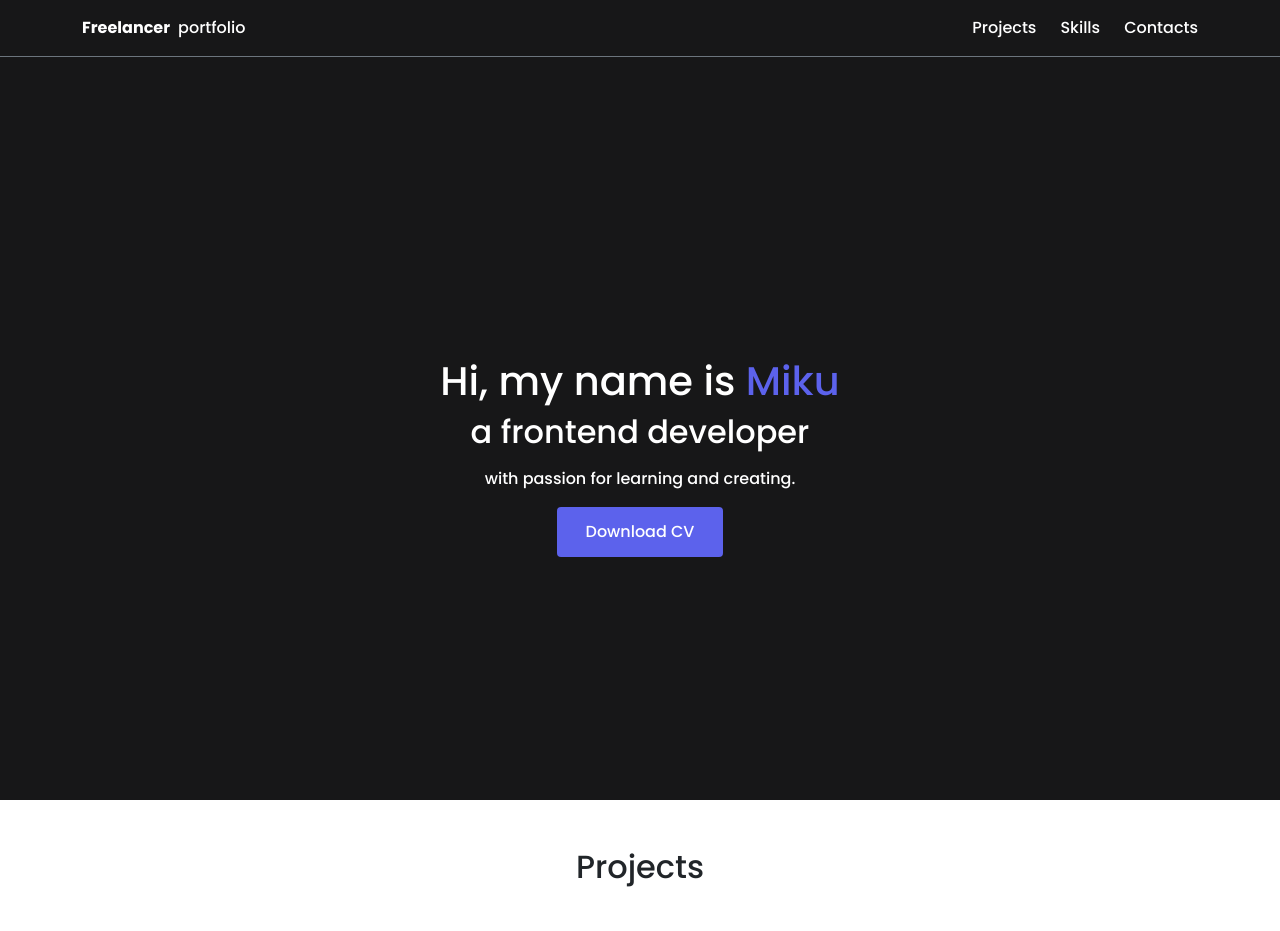
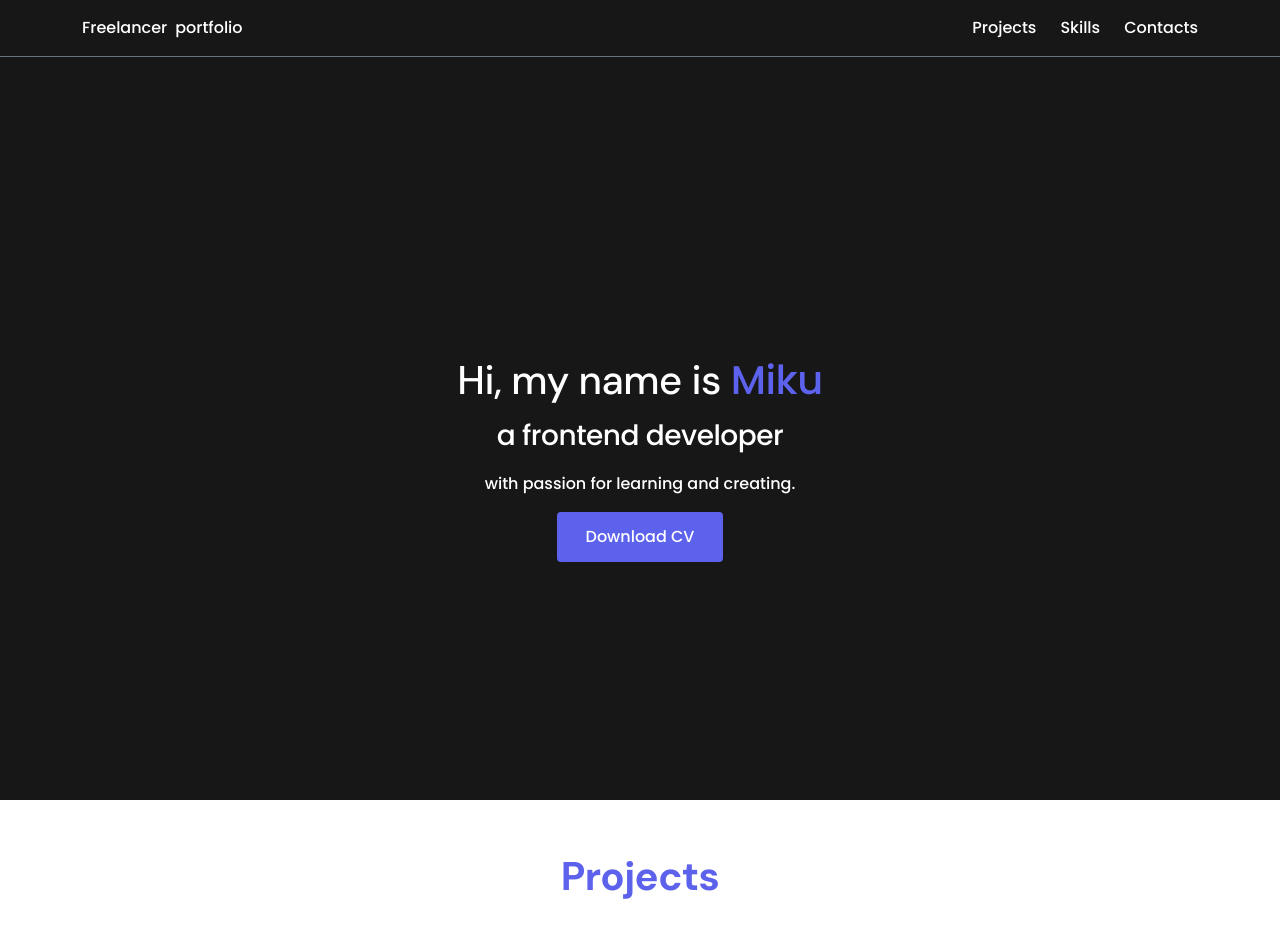
Before and after one commit to MichailKudrya/Bootstrap, a plain HTML site: page index.html in a window 1280 px wide. Shown: the top 931 px of the page. Drawn offline with nearby package versions, Linux system fonts and the light colour scheme.

Commit message:
fucking bootstrap

```diff
--- a/index.html
+++ b/index.html
@@ -22,7 +22,7 @@
             <div class="container d-flex justify-content-between flex-column flex-sm-row align-items-center">
                 <div class="header__logo">
                     <a class="text-decoration-none text-white" href="#">
-                        <b class="me-2">Freelancer</b>portfolio
+                        <b class="me-2 fw-normal">Freelancer</b>portfolio
                     </a>
                 </div>
                 <div class="header__nav">
@@ -37,14 +37,14 @@
        <div class="row d-flex justify-content-center h-100 align-items-center">
         <div class="col-6 text-white text-center">
             <h1 class="fw-bolt fs-1" >Hi, my name is <span class="miku">Miku</span></h1>
-            <h2 class="mb-3">a frontend developer</h2>
-            <p class="mb-12">with passion for learning and creating.</p>
+            <h2 class="mb-3 fs-3">a frontend developer</h2>
+            <p class="mb-12 fw-light">with passion for learning and creating.</p>
             <a class="btn border-radius-5 text-white" href="#">Download CV</a>
         </div>
        </div>
     </section>
     <section class="projects container">
-        <h2 class="text-center my-5">Projects</h2>
+        <h2 class="project__title text-center my-5 fw-bold fs-1">Projects</h2>
         <div class="row">
             <div class="col-lg-4 col-md-6 col-sm-12 mb-5">
                 <div class="p-3">
--- a/style/style.css
+++ b/style/style.css
@@ -15,16 +15,29 @@
 
 .btn {
     padding: 12px 28px;
-    background: #5C62EC;;
+    background: #5C62EC;
+}
+.project__title {
+    font-family: 'DM Sans';
+    color: #5C62EC;
+    letter-spacing: -0.5px;
 }
 
-section {
+h1 {
+    font-family: 'DM Sans';
+    line-height: 140%;
+    letter-spacing: -0.5px;
+}
+h2 {
+    line-height: 140%;
+    letter-spacing: -0.5px;
+}
 
-}
 img {
     width: 100%;
     object-fit: cover;
 }
+
 footer {
     background: #171718;
 }
```
